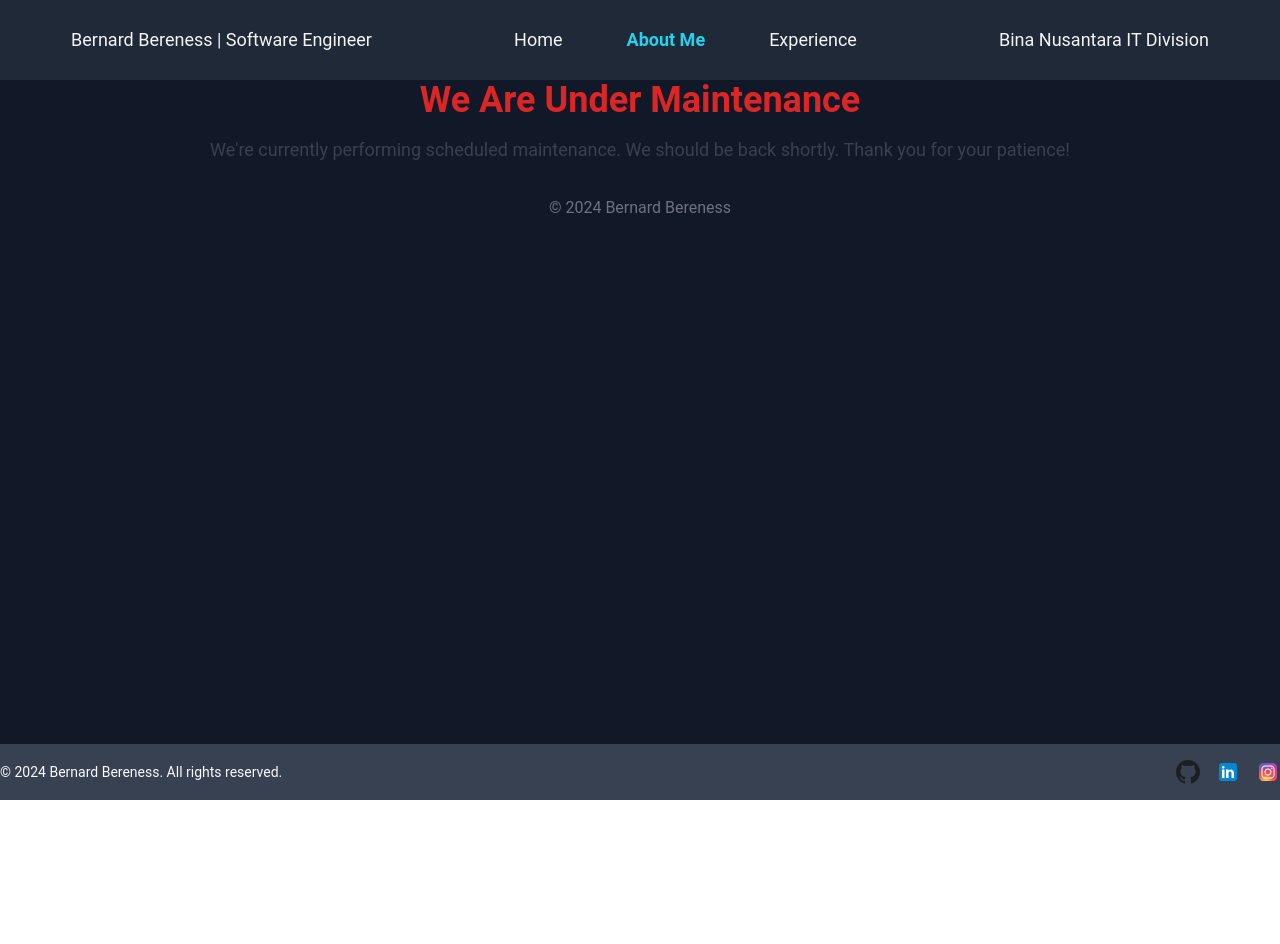
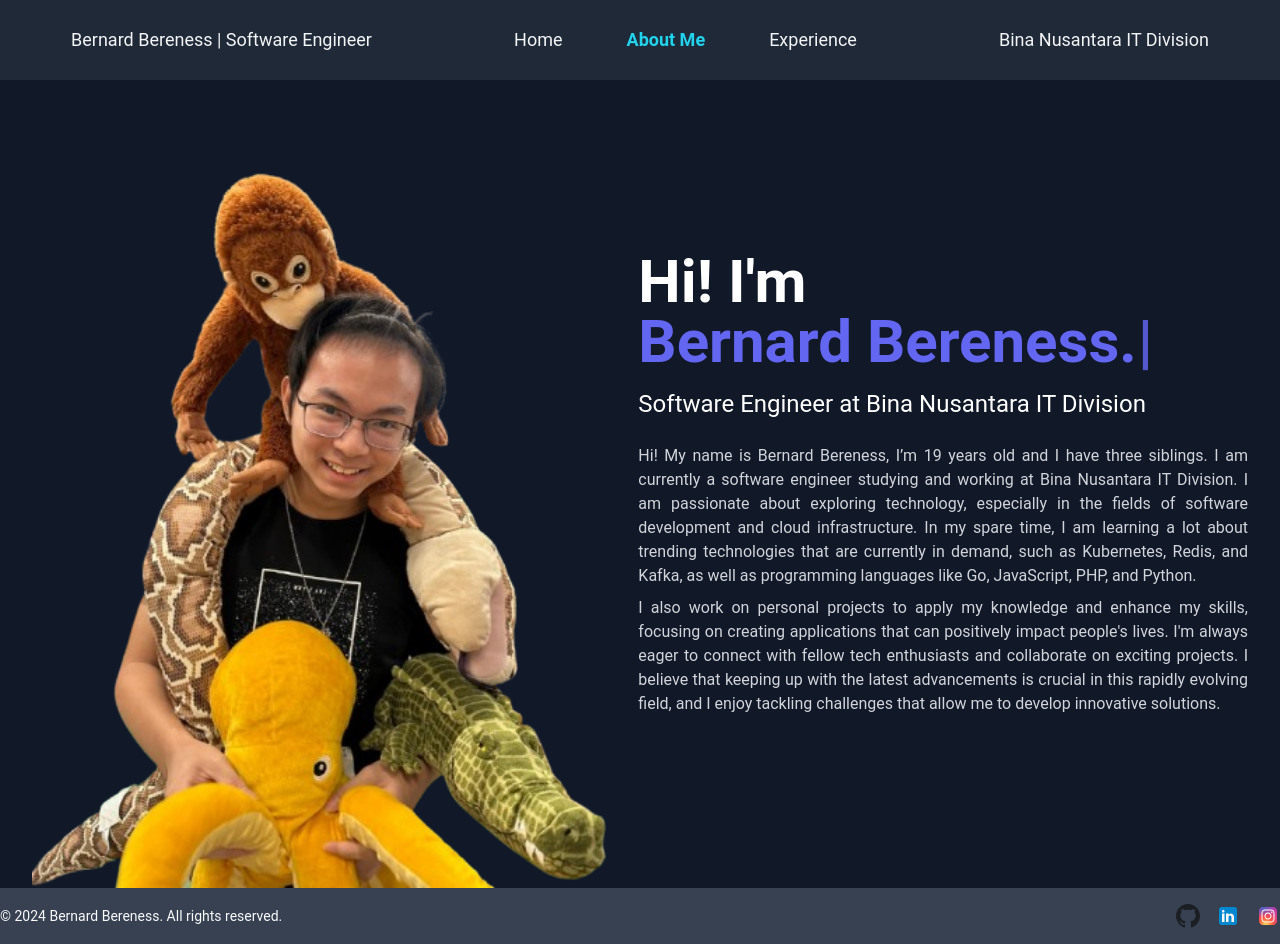
Before and after one commit to BernardBerenes/profile-web, a React (Vite) app: page /about-me in a window 1280 px wide. Before the commit the page ends 800 px from the top, so only its background shows below. Built offline with nearby package versions, Linux system fonts and the light colour scheme.

Commit message:
feat: add about me, update experience
Signed-off-by: BernardBerenes <bernardbereness78@gmail.com>

```diff
--- a/package.json
+++ b/package.json
@@ -17,7 +17,8 @@
     "react-icon-cloud": "^4.1.4",
     "react-router-dom": "^6.26.2",
     "tailwind-merge": "^2.5.2",
-    "tailwindcss-animate": "^1.0.7"
+    "tailwindcss-animate": "^1.0.7",
+    "typewriter-effect": "^2.21.0"
   },
   "devDependencies": {
     "@eslint/js": "^9.9.0",
--- /dev/null
+++ b/src/Components/AboutMeDescription.tsx
@@ -0,0 +1,33 @@
+import React from 'react';
+import Typewriter from 'typewriter-effect';
+
+const AboutMeDescription: React.FC = () => {
+    return (
+        <div className="relative flex-grow bg-gray-900 text-white flex items-center justify-center px-8 2xl:px-0">
+            <img src="src/assets/images/profile.png" alt="Profile" className="inset-0 object-cover hidden md:block h-96 lg:h-[50.5rem]"/>
+            <div className="relative z-10 max-w-4xl">
+                <h1 className="text-2xl md:text-4xl lg:text-6xl font-bold">
+                    Hi! I'm <span className="text-indigo-500 inline-block">
+                        <Typewriter
+                            onInit={(typewriter) => {
+                                typewriter
+                                    .typeString("Bernard Bereness.")
+                                    .pauseFor(999999999999)
+                                    .start();
+                            }}
+                        />
+                    </span>
+                </h1>
+                <h2 className="mt-4 text-xl lg:text-2xl">Software Engineer at Bina Nusantara IT Division</h2>
+                <p className="mt-6 text-sm md:text-base text-gray-300 text-justify">
+                    Hi! My name is Bernard Bereness, I’m 19 years old and I have three siblings. I am currently a software engineer studying and working at Bina Nusantara IT Division. I am passionate about exploring technology, especially in the fields of software development and cloud infrastructure. In my spare time, I am learning a lot about trending technologies that are currently in demand, such as Kubernetes, Redis, and Kafka, as well as programming languages like Go, JavaScript, PHP, and Python.
+                </p>
+                <p className="mt-2 text-sm md:text-base text-gray-300 text-justify">
+                    I also work on personal projects to apply my knowledge and enhance my skills, focusing on creating applications that can positively impact people's lives. I'm always eager to connect with fellow tech enthusiasts and collaborate on exciting projects. I believe that keeping up with the latest advancements is crucial in this rapidly evolving field, and I enjoy tackling challenges that allow me to develop innovative solutions.
+                </p>
+            </div>
+        </div>
+    );
+};
+
+export default AboutMeDescription;
--- a/src/Components/Container.tsx
+++ b/src/Components/Container.tsx
@@ -1,5 +1,5 @@
 import React, { useEffect, useState } from "react"
-import Test from "./Loading"
+import Loading from "./Loading"
 
 interface ContainerProps {
     children: React.ReactNode
@@ -19,9 +19,9 @@ const Container: React.FC<ContainerProps> = ({children}) => {
     return (
         <div className="flex flex-col min-h-screen w-full font-roboto">
             {isLoading ? (
-                <Test />
+                <Loading />
             ) : (
-                children
+                <div className="flex-grow flex flex-col">{children}</div>
             )}
         </div>
     )
--- a/src/Components/ExperienceList.tsx
+++ b/src/Components/ExperienceList.tsx
@@ -22,7 +22,7 @@ const ExperienceList: React.FC<ExperienceListProps> = (props) => {
                             list={false}
                         />
                         <ExperienceItem
-                            time="March 2023 - March 2024"
+                            time="March 2023 - February 2024"
                             organization="Software Engineer at Bina Nusantara IT Division"
                             description={[
                                 "We're implementing new technologies that can be used by the Software Solution Group (SSG) or any other division.",
--- a/src/Layout/Layout.tsx
+++ b/src/Layout/Layout.tsx
@@ -11,7 +11,7 @@ const Layout: React.FC<LayoutProps> = ({children}) => {
     return (
         <Container>
             <Navbar />
-                <main className="flex-grow bg-gray-900 items-center">{children}</main>
+                <main className="flex-grow flex flex-col bg-gray-900">{children}</main>
             <Footer />
         </Container>
     )
--- a/src/Pages/AboutMe.tsx
+++ b/src/Pages/AboutMe.tsx
@@ -1,11 +1,11 @@
 import React from "react"
 import Layout from "../Layout/Layout"
-import MaintenancePage from "../Components/Maintenance"
+import AboutMeDescription from "@/Components/AboutMeDescription"
 
 const AboutMe: React.FC = () => {
     return (
         <Layout>
-            <MaintenancePage />
+            <AboutMeDescription />
         </Layout>
     )
 }
```
Also changed, not shown: src/assets/images/profile.png (added), 1 other file (tests, documents, lock files or other folders).
